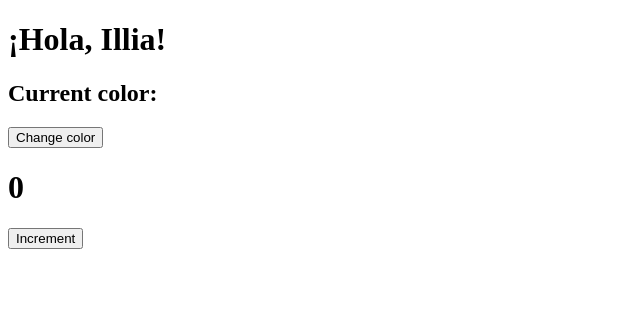
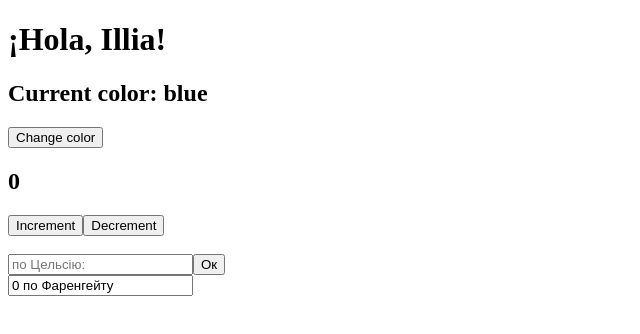
Before and after one commit to illiabutsenko/Node-React, a React app: page / in a window 1280 px wide. Shown: the top 334 px of the page, without its empty margins (0-640 px from the left). Built offline with nearby package versions, Linux system fonts and the light colour scheme; the HTML template or start-up script is replaced by a standard one.

Commit message:
React. State, props

```diff
--- a/rollup.config.js
+++ b/rollup.config.js
@@ -10,7 +10,7 @@ export default {
     format: "iife",
   },
   plugins: [
-    nodeResolve(),
+    nodeResolve({ extensions: [".js", ".jsx"] }),
     babel({ babelHelpers: "bundled" }),
     commonjs(),
     replace({
--- /dev/null
+++ b/src/components/Color.jsx
@@ -0,0 +1,20 @@
+import React from "react";
+
+export default class Color extends React.Component {
+  constructor(props) {
+    super(props);
+    this.state = { color: "blue" };
+  }
+
+  changeColor = () => {
+    this.setState({ color: (this.state.color = "red") });
+  };
+  render() {
+    return (
+      <div>
+        <h2>Current color: {this.state.color}</h2>
+        <button onClick={this.changeColor}>Change color</button>
+      </div>
+    );
+  }
+}
--- /dev/null
+++ b/src/components/Counter.jsx
@@ -0,0 +1,27 @@
+import React from "react";
+import Display from "./Display";
+
+export default class Counter extends React.Component {
+  constructor(props) {
+    super(props);
+    this.state = { count: 0 };
+  }
+
+  incrementCount = () => {
+    this.setState((prevState) => ({ count: prevState.count + 1 }));
+  };
+
+  decrementCount = () => {
+    this.setState((prevState) => ({ count: prevState.count - 1 }));
+  };
+
+  render() {
+    return (
+      <div>
+        <Display count={this.state.count} />
+        <button onClick={this.incrementCount}>Increment</button>
+        <button onClick={this.decrementCount}>Decrement</button>
+      </div>
+    );
+  }
+}
--- /dev/null
+++ b/src/components/Display.jsx
@@ -0,0 +1,7 @@
+import React from "react";
+
+export default class Display extends React.Component {
+  render() {
+    return <h2>{this.props.count}</h2>
+  }
+}
--- /dev/null
+++ b/src/components/TemperatureConverter.jsx
@@ -0,0 +1,26 @@
+import React from "react";
+
+export default class TemperatureConverter extends React.Component {
+  constructor(props) {
+    super(props);
+    this.state = { temperature: 0 };
+  }
+
+  fahrenheit = () => {
+    let a1 = document.getElementById("input1");
+    let a2 = a1.value;
+    this.setState({ temperature: (a2 * 9) / 5 + 32 });
+  };
+
+  render() {
+    return (
+      <div>
+        <br />
+        <input id="input1" placeholder="по Цельсію:" />
+        <button onClick={this.fahrenheit}>Ок</button>
+        <br />
+        <input value={this.state.temperature + " по Фаренгейту"} />
+      </div>
+    );
+  }
+}
--- a/src/index.jsx
+++ b/src/index.jsx
@@ -1,43 +1,10 @@
 import ReactDOM from "react-dom/client";
-import React from "react";
+import Counter from "./components/Counter";
+import Color from "./components/Color";
+import TemperatureConverter from "./components/TemperatureConverter";
 
 function Welcome(props) {
   return <h1>¡Hola, {props.name}!</h1>;
-}
-
-class Color extends React.Component {
-  constructor(props) {
-    super(props);
-    this.state = { color: "blue" };
-    this.state = { count: 0 };
-  }
-
-  changeColor = () => {
-    this.setState({ color: (this.state.color = "red") });
-  };
-
-  IncrementCount = () => {
-    this.setState({ count: this.state.count + 1 });
-  };
-
-  componentDidMount() {
-    console.log("Mount");
-  }
-
-  componentDidUpdate() {
-    console.log("Update");
-  }
-
-  render() {
-    return (
-      <div>
-        <h2>Current color: {this.state.color}</h2>
-        <button onClick={this.changeColor}>Change color</button>
-        <h1>{this.state.count}</h1>
-        <button onClick={this.IncrementCount}>Increment</button>
-      </div>
-    );
-  }
 }
 
 function App() {
@@ -45,6 +12,8 @@ function App() {
     <div>
       <Welcome name="Illia" />
       <Color />
+      <Counter />
+      <TemperatureConverter />
     </div>
   );
 }
```
